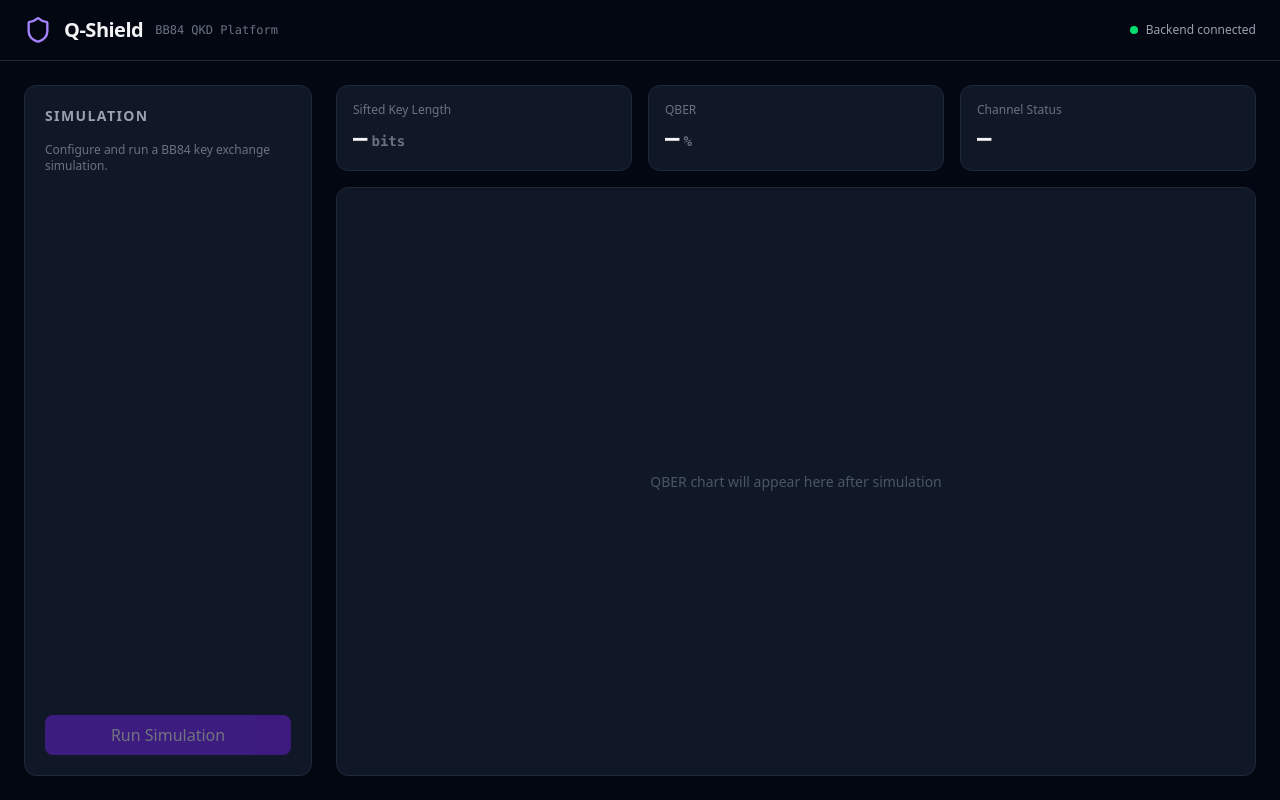
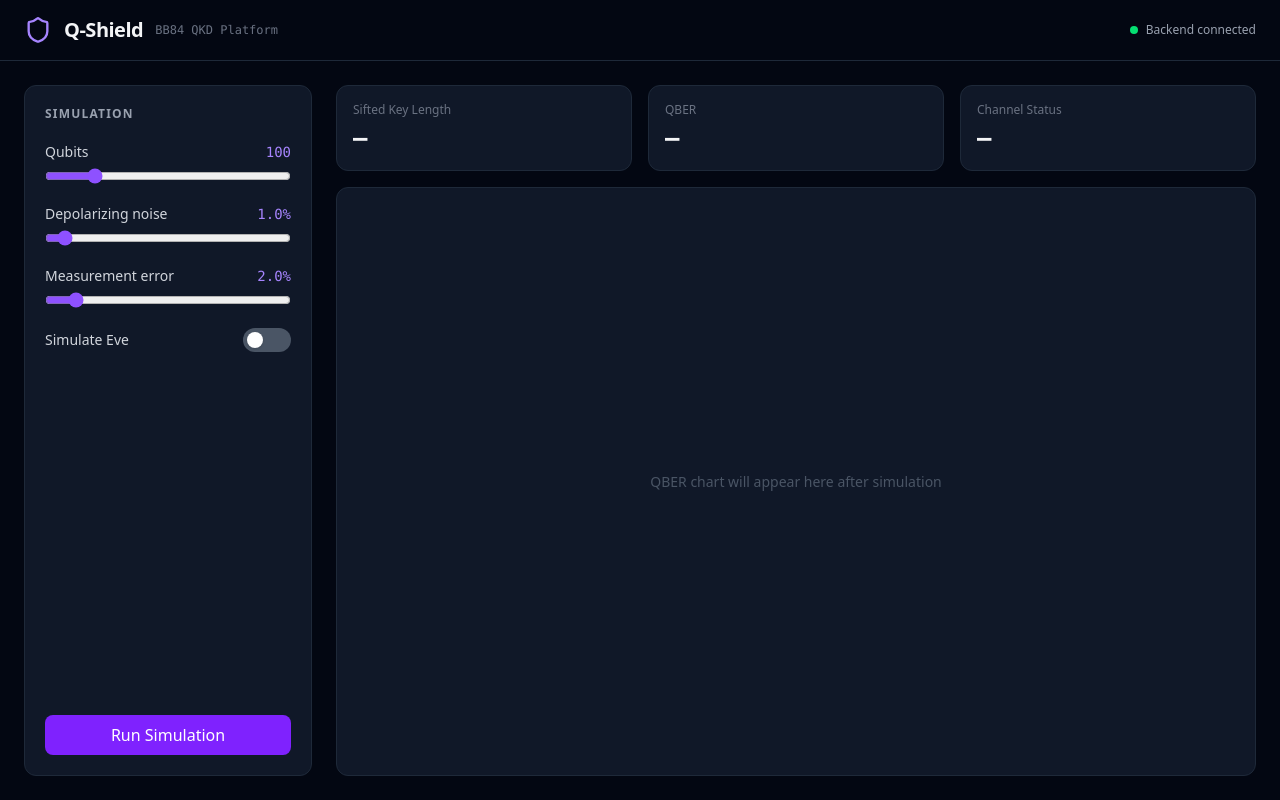
Before and after one commit to JustAnotherAndrei/Bachelor_Project, a React app in the folder frontend/: page / in a window 1280 px wide. Built offline with nearby package versions, Linux system fonts and the light colour scheme; the HTML template or start-up script is replaced by a standard one.

Commit message:
added simulation controls panel with sliders and eve toggle

```diff
--- a/frontend/src/components/Dashboard.jsx
+++ b/frontend/src/components/Dashboard.jsx
@@ -1,11 +1,33 @@
+import { useState } from 'react'
 import { Shield } from 'lucide-react'
 import StatusBadge from './StatusBadge'
+import SimulationControls from './SimulationControls'
+
+const DEFAULT_CONFIG = {
+  n_qubits: 100,
+  depolarizing_prob: 0.01,
+  measurement_error_prob: 0.02,
+  eve_intercept: false,
+}
 
 export default function Dashboard() {
+  const [config, setConfig] = useState(DEFAULT_CONFIG)
+  const [loading, setLoading] = useState(false)
+  const [result, setResult] = useState(null)
+
+  function handleChange(key, value) {
+    setConfig(prev => ({ ...prev, [key]: value }))
+  }
+
+  function handleRun() {
+    setLoading(true)
+    // API call — pasul următor
+    setTimeout(() => setLoading(false), 1000)
+  }
+
   return (
     <div className="min-h-screen bg-gray-950 text-gray-100 flex flex-col">
 
-      {/* Header */}
       <header className="border-b border-gray-800 px-6 py-4 flex items-center justify-between">
         <div className="flex items-center gap-3">
           <Shield className="text-violet-400" size={28} />
@@ -15,42 +37,31 @@
         <StatusBadge online />
       </header>
 
-      {/* Main */}
       <main className="flex flex-1 gap-6 p-6">
 
-        {/* Left panel — controls */}
-        <aside className="w-72 shrink-0 bg-gray-900 border border-gray-800 rounded-xl p-5 flex flex-col gap-4">
-          <h2 className="text-sm font-semibold text-gray-400 uppercase tracking-widest">
-            Simulation
-          </h2>
-          <p className="text-xs text-gray-500">
-            Configure and run a BB84 key exchange simulation.
-          </p>
-          <div className="mt-auto">
-            <button
-              disabled
-              className="w-full bg-violet-600 hover:bg-violet-500 disabled:opacity-40 disabled:cursor-not-allowed text-white font-medium py-2 rounded-lg transition-colors"
-            >
-              Run Simulation
-            </button>
-          </div>
+        <aside className="w-72 shrink-0 bg-gray-900 border border-gray-800 rounded-xl p-5">
+          <SimulationControls
+            config={config}
+            onChange={handleChange}
+            onRun={handleRun}
+            loading={loading}
+          />
         </aside>
 
-        {/* Center — results */}
         <section className="flex-1 flex flex-col gap-4">
-
-          {/* Stats row */}
           <div className="grid grid-cols-3 gap-4">
-            <StatCard label="Sifted Key Length" value="—" unit="bits" />
-            <StatCard label="QBER" value="—" unit="%" />
-            <StatCard label="Channel Status" value="—" />
+            <StatCard label="Sifted Key Length" value={result?.sifted_key_length ?? '—'} unit={result ? 'bits' : ''} />
+            <StatCard label="QBER" value={result ? `${(result.qber * 100).toFixed(1)}` : '—'} unit={result ? '%' : ''} />
+            <StatCard
+              label="Channel Status"
+              value={result ? (result.is_secure ? 'Secure' : 'Compromised') : '—'}
+              accent={result ? (result.is_secure ? 'green' : 'red') : 'gray'}
+            />
           </div>
 
-          {/* Placeholder chart */}
           <div className="flex-1 bg-gray-900 border border-gray-800 rounded-xl flex items-center justify-center">
             <p className="text-gray-600 text-sm">QBER chart will appear here after simulation</p>
           </div>
-
         </section>
 
       </main>
@@ -58,11 +69,16 @@
   )
 }
 
-function StatCard({ label, value, unit }) {
+function StatCard({ label, value, unit, accent = 'gray' }) {
+  const colors = {
+    gray: 'text-gray-100',
+    green: 'text-green-400',
+    red: 'text-red-400',
+  }
   return (
     <div className="bg-gray-900 border border-gray-800 rounded-xl p-4">
       <p className="text-xs text-gray-500 mb-1">{label}</p>
-      <p className="text-2xl font-mono font-semibold text-gray-100">
+      <p className={`text-2xl font-mono font-semibold ${colors[accent]}`}>
         {value}
         {unit && <span className="text-sm text-gray-500 ml-1">{unit}</span>}
       </p>
--- /dev/null
+++ b/frontend/src/components/SimulationControls.jsx
@@ -0,0 +1,86 @@
+export default function SimulationControls({ config, onChange, onRun, loading }) {
+  return (
+    <div className="flex flex-col gap-5 h-full">
+      <h2 className="text-xs font-semibold text-gray-400 uppercase tracking-widest">
+        Simulation
+      </h2>
+
+      <SliderField
+        label="Qubits"
+        value={config.n_qubits}
+        min={10} max={500} step={10}
+        display={config.n_qubits}
+        onChange={v => onChange('n_qubits', v)}
+      />
+
+      <SliderField
+        label="Depolarizing noise"
+        value={config.depolarizing_prob}
+        min={0} max={0.2} step={0.005}
+        display={`${(config.depolarizing_prob * 100).toFixed(1)}%`}
+        onChange={v => onChange('depolarizing_prob', v)}
+      />
+
+      <SliderField
+        label="Measurement error"
+        value={config.measurement_error_prob}
+        min={0} max={0.2} step={0.005}
+        display={`${(config.measurement_error_prob * 100).toFixed(1)}%`}
+        onChange={v => onChange('measurement_error_prob', v)}
+      />
+
+      <div className="flex items-center justify-between">
+        <span className="text-sm text-gray-300">Simulate Eve</span>
+        <button
+          onClick={() => onChange('eve_intercept', !config.eve_intercept)}
+          className={`relative inline-flex w-12 h-6 rounded-full transition-colors duration-200 ${
+            config.eve_intercept ? 'bg-purple-500' : 'bg-gray-600'
+          }`}
+        >
+          <span className={`absolute top-1 left-1 w-4 h-4 bg-white rounded-full shadow transition-transform duration-200 ${
+            config.eve_intercept ? 'translate-x-6' : 'translate-x-0'
+          }`} />
+        </button>
+      </div>
+
+      {config.eve_intercept && (
+        <p className="text-xs text-red-400 bg-red-950 border border-red-800 rounded-lg px-3 py-2">
+          Eve intercepts 100% of qubits — expect QBER ~25%.
+        </p>
+      )}
+
+      <div className="mt-auto">
+        <button
+          onClick={onRun}
+          disabled={loading}
+          className="w-full bg-violet-600 hover:bg-violet-500 disabled:opacity-50 disabled:cursor-not-allowed text-white font-medium py-2 rounded-lg transition-colors flex items-center justify-center gap-2"
+        >
+          {loading ? (
+            <>
+              <span className="w-4 h-4 border-2 border-white/30 border-t-white rounded-full animate-spin" />
+              Running…
+            </>
+          ) : 'Run Simulation'}
+        </button>
+      </div>
+    </div>
+  )
+}
+
+function SliderField({ label, value, min, max, step, display, onChange }) {
+  return (
+    <div className="flex flex-col gap-1.5">
+      <div className="flex justify-between text-sm">
+        <span className="text-gray-300">{label}</span>
+        <span className="text-violet-400 font-mono">{display}</span>
+      </div>
+      <input
+        type="range"
+        min={min} max={max} step={step}
+        value={value}
+        onChange={e => onChange(Number(e.target.value))}
+        className="w-full accent-violet-500"
+      />
+    </div>
+  )
+}
```
